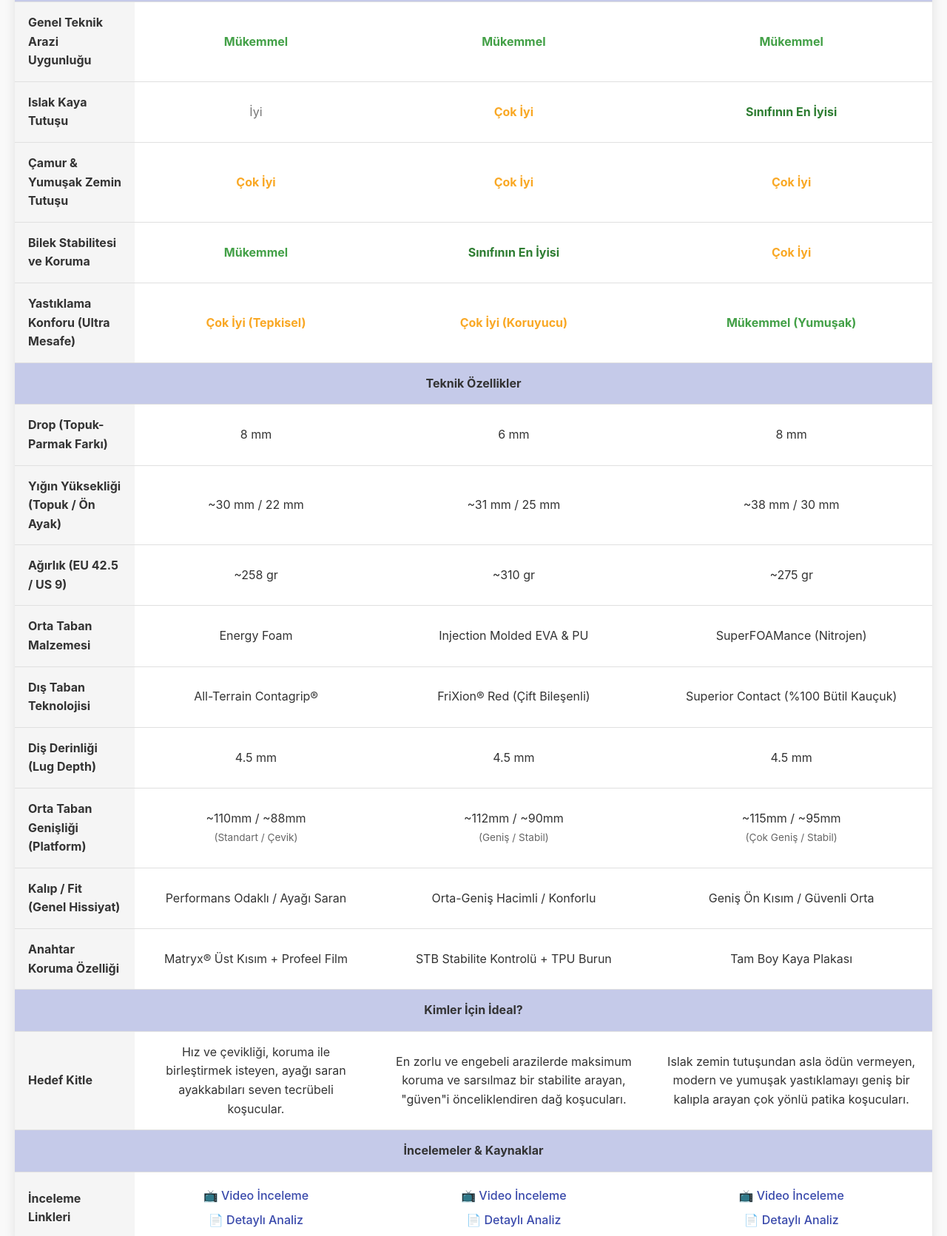
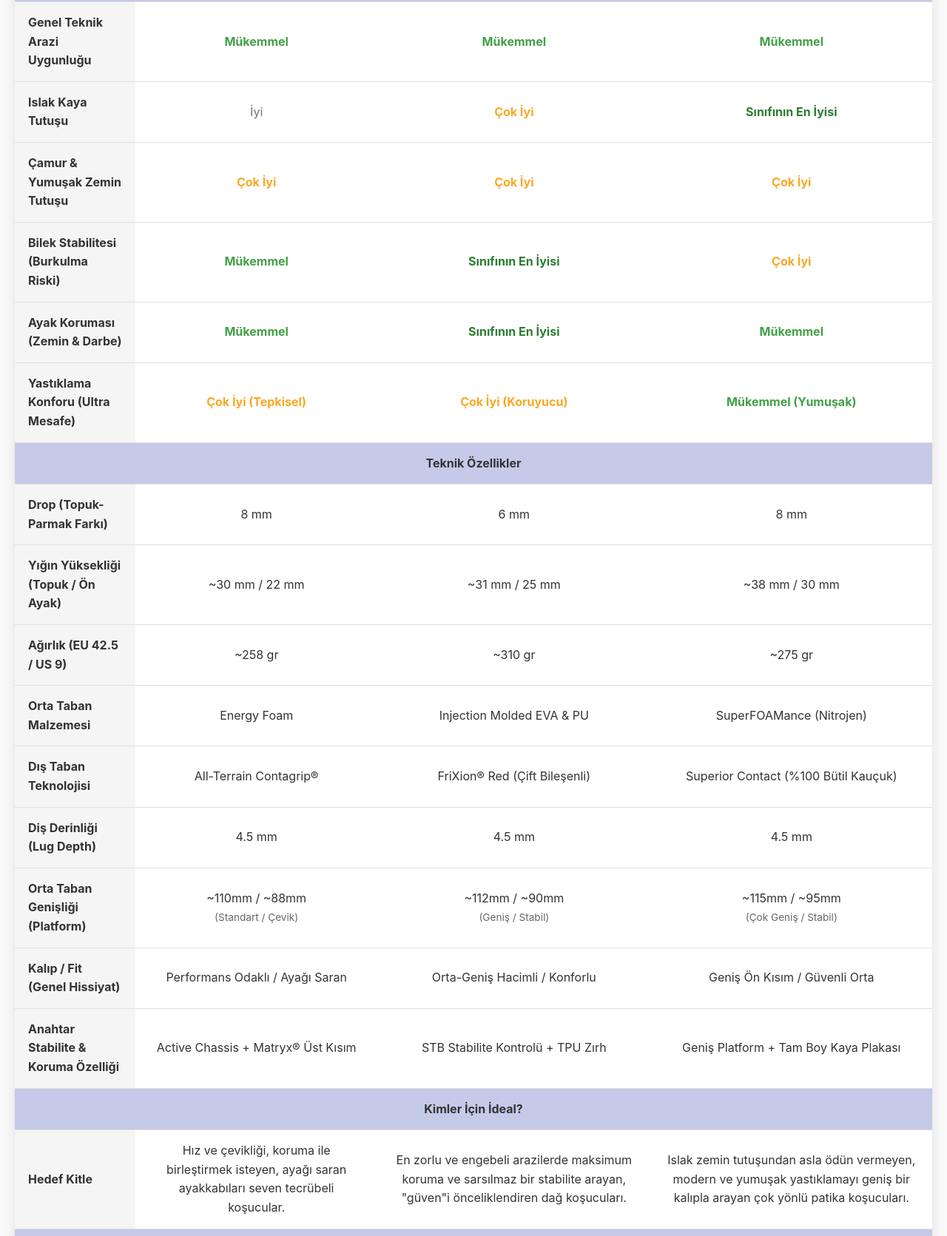
Before and after one commit to oraygungor/teknikayakkabi, a plain HTML site: page index.html in a window 1280 px wide. Shown: the part 359-2030 px from the top of the page at 74% size. Drawn offline with Linux system fonts and the light colour scheme.

Commit message:
Update index.html

```diff
--- a/index.html
+++ b/index.html
@@ -142,10 +142,16 @@
                     <td class="rating-very-good">Çok İyi</td>
                 </tr>
                 <tr>
-                    <th>Bilek Stabilitesi ve Koruma</th>
+                    <th>Bilek Stabilitesi (Burkulma Riski)</th>
                     <td class="rating-excellent">Mükemmel</td>
                     <td class="rating-best">Sınıfının En İyisi</td>
                     <td class="rating-very-good">Çok İyi</td>
+                </tr>
+                <tr>
+                    <th>Ayak Koruması (Zemin & Darbe)</th>
+                    <td class="rating-excellent">Mükemmel</td>
+                    <td class="rating-best">Sınıfının En İyisi</td>
+                    <td class="rating-excellent">Mükemmel</td>
                 </tr>
                 <tr>
                     <th>Yastıklama Konforu (Ultra Mesafe)</th>
@@ -205,10 +211,10 @@
                     <td>Geniş Ön Kısım / Güvenli Orta</td>
                 </tr>
                 <tr>
-                    <th>Anahtar Koruma Özelliği</th>
-                    <td>Matryx® Üst Kısım + Profeel Film</td>
-                    <td>STB Stabilite Kontrolü + TPU Burun</td>
-                    <td>Tam Boy Kaya Plakası</td>
+                    <th>Anahtar Stabilite & Koruma Özelliği</th>
+                    <td>Active Chassis + Matryx® Üst Kısım</td>
+                    <td>STB Stabilite Kontrolü + TPU Zırh</td>
+                    <td>Geniş Platform + Tam Boy Kaya Plakası</td>
                 </tr>
 
                 <!-- KİMLER İÇİN İDEAL? -->
```
